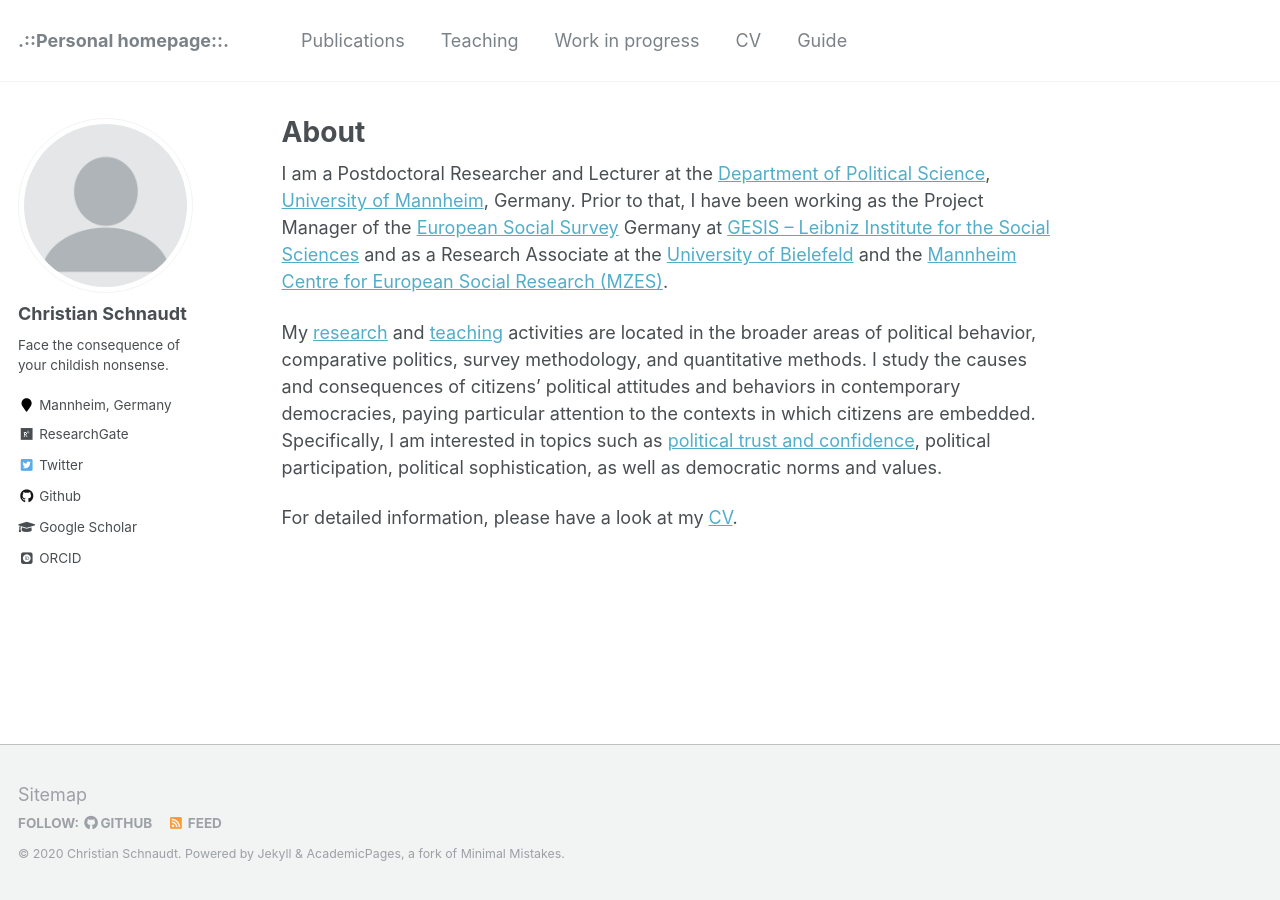
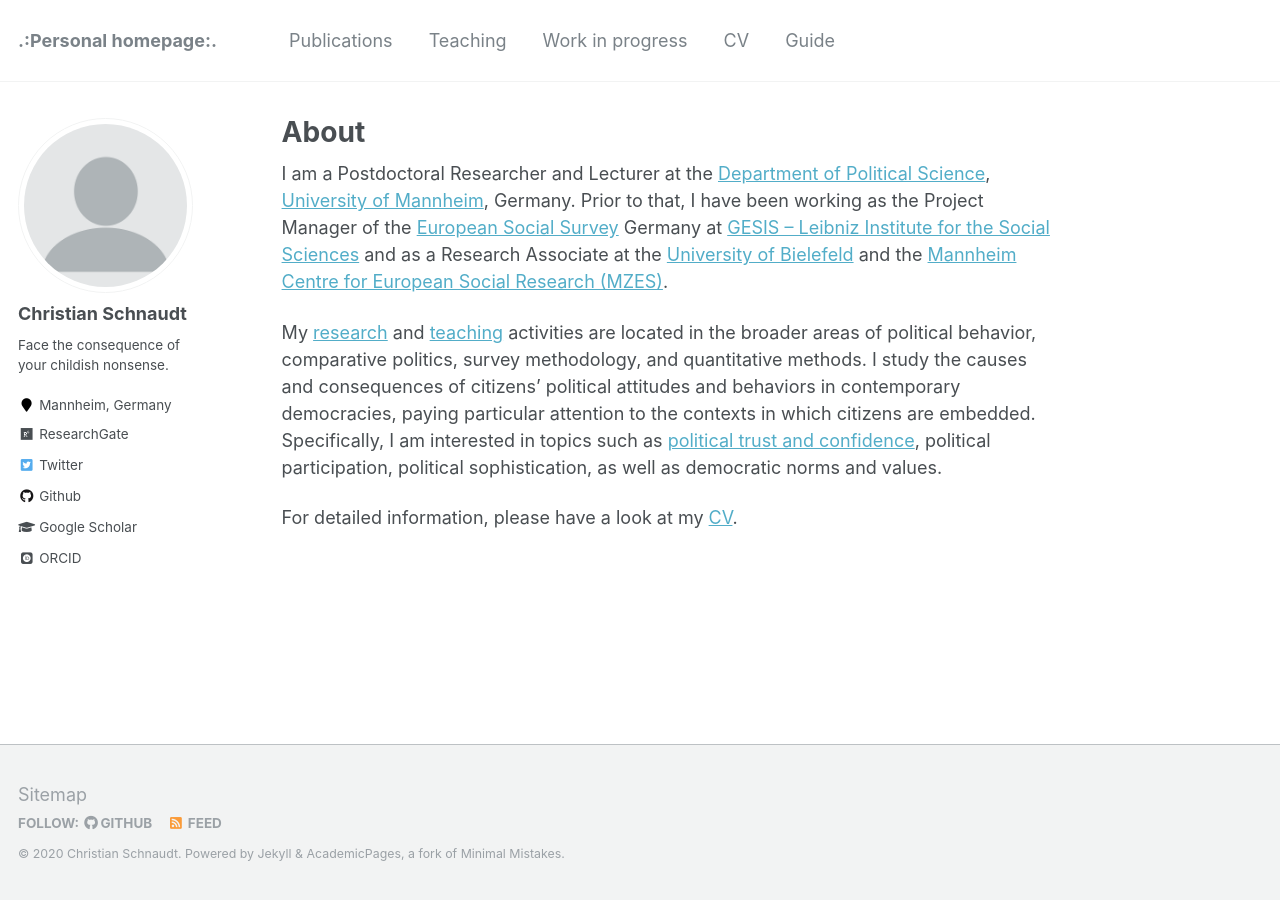
Before and after one commit to cschnaudt/cschnaudt.github.io, a Jekyll site: the page built from _pages/about.md, in a window 1280 px wide. Built offline with Jekyll 4.4.1, drawn with Linux system fonts in a browser that asks for light colours; some web fonts are replaced.

```diff
--- a/_config.yml
+++ b/_config.yml
@@ -7,7 +7,7 @@
 
 # Site Settings
 locale                   : "en-US"
-title                    : ".::Personal homepage::."
+title                    : ".:Personal homepage:."
 title_separator          : "-"
 name                     : &name "Christian Schnaudt"
 description              : &description "personal description"
```
